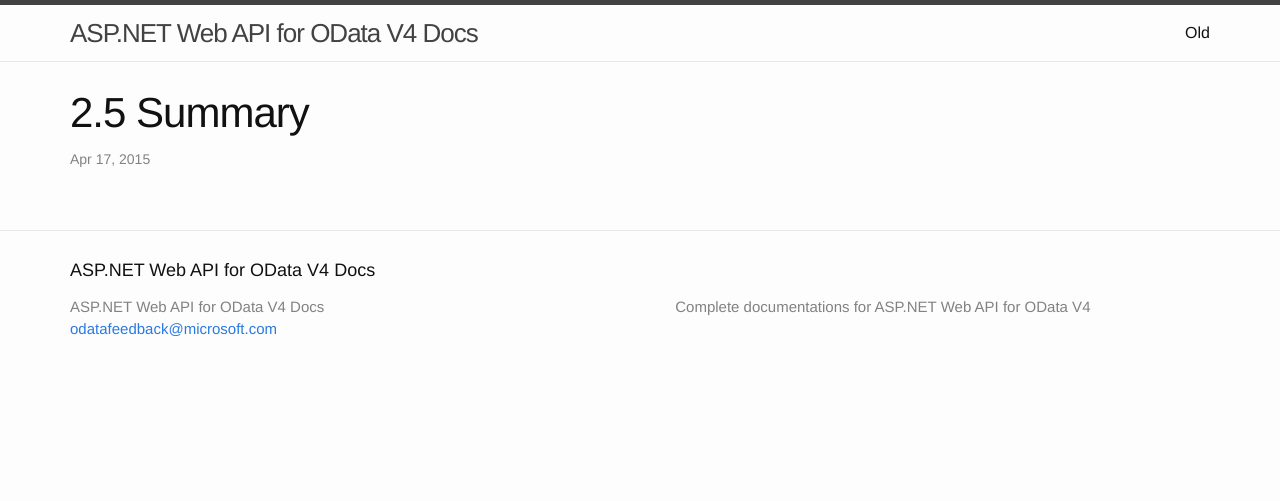
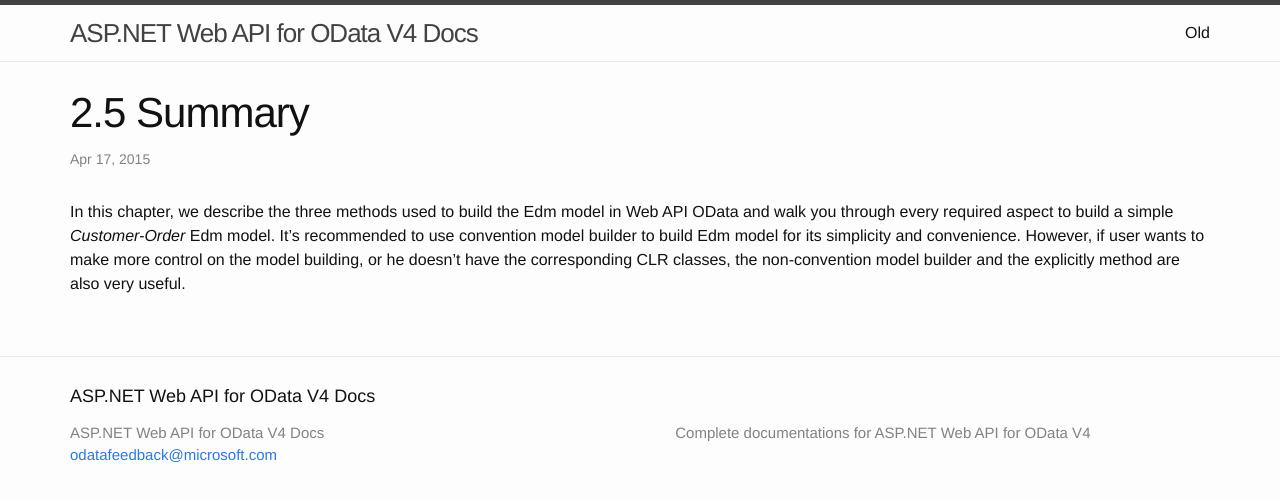
Before and after one commit to xuzhg/Document, a Jekyll site: the page built from _posts/2015-04-17-02-05-model-builder-summary.md, in a window 1280 px wide. Shown: the top 501 px of the page. Built offline with Jekyll 4.4.1, drawn with Linux system fonts in a browser that asks for light colours; nearby versions of some CDN libraries.

Commit message:
Update 2015-04-17-02-05-model-builder-summary.md

```diff
--- a/_posts/2015-04-17-02-05-model-builder-summary.md
+++ b/_posts/2015-04-17-02-05-model-builder-summary.md
@@ -4,3 +4,5 @@
 description: "convention model builder"
 category: "2. Defining the model"
 ---
+
+In this chapter, we describe the three methods used to build the Edm model in Web API OData and walk you through every required aspect to build a simple *Customer-Order* Edm model. It’s recommended to use convention model builder to build Edm model for its simplicity and convenience. However, if user wants to make more control on the model building, or he doesn’t have the corresponding CLR classes, the non-convention model builder and the explicitly method are also very useful.
```
